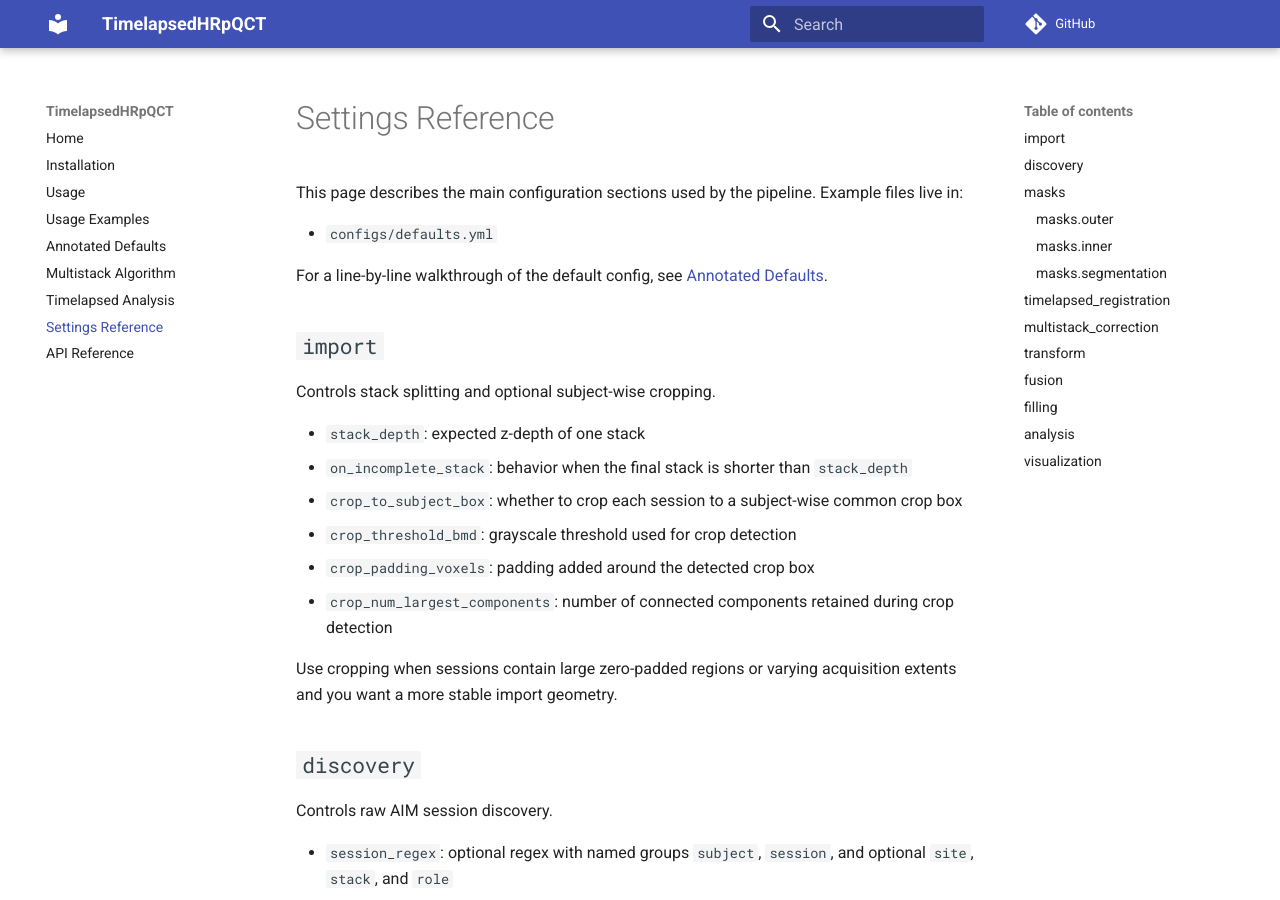
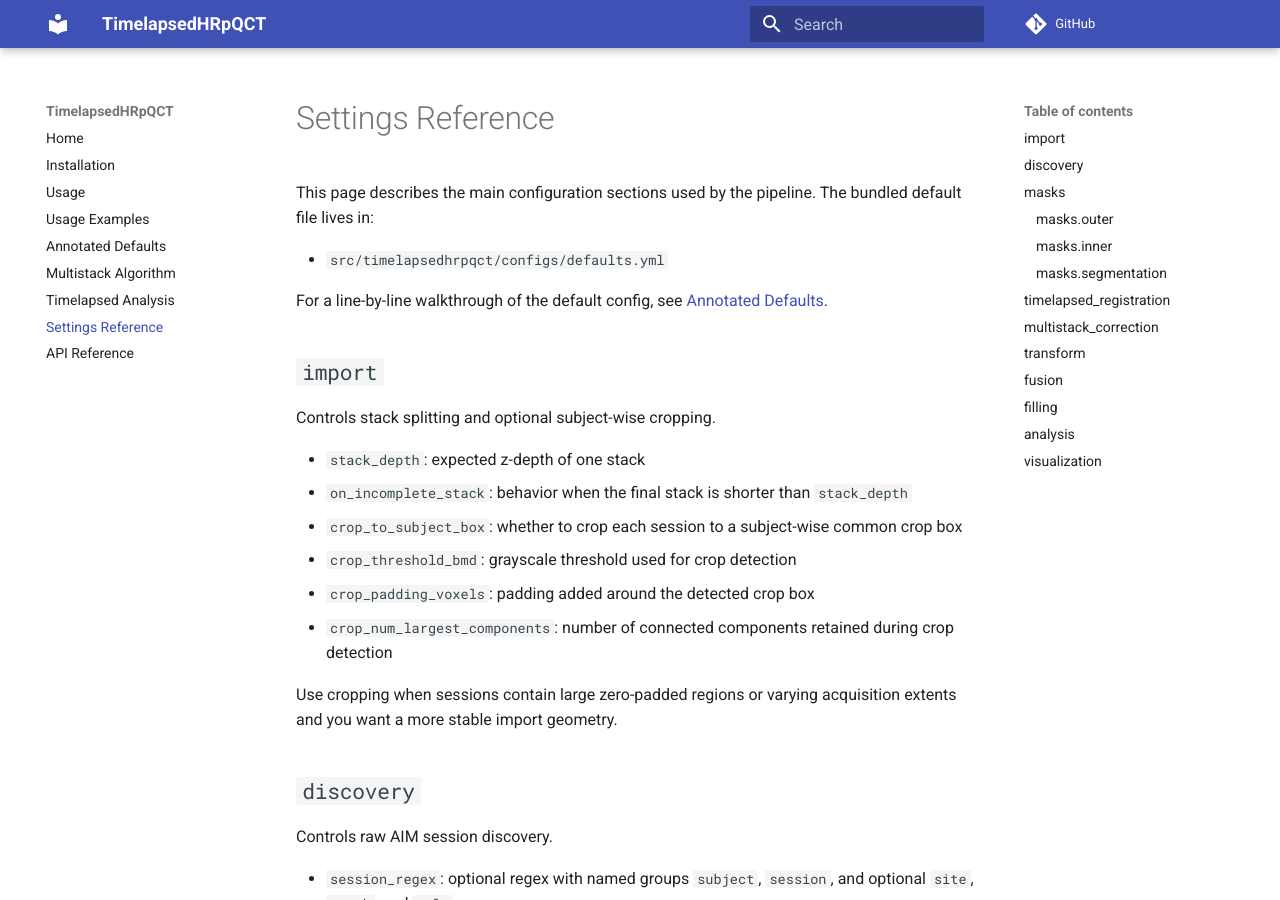
Before and after one commit to wallematthias/TimelapsedHRpQCT, an MkDocs documentation site: the page built from docs/settings.md, in a window 1280 px wide and 900 px high. Built offline with MkDocs 1.6.1 and Material for MkDocs 9.7.7, drawn with Linux system fonts in a browser that asks for light colours; comment, search, counter and statistics services are not loaded.

Commit message:
Config: keep only bundled defaults.yml and update docs/tests

```diff
--- a/docs/settings.md
+++ b/docs/settings.md
@@ -1,8 +1,8 @@
 # Settings Reference
 
-This page describes the main configuration sections used by the pipeline. Example files live in:
+This page describes the main configuration sections used by the pipeline. The bundled default file lives in:
 
-- `configs/defaults.yml`
+- `src/timelapsedhrpqct/configs/defaults.yml`
 
 For a line-by-line walkthrough of the default config, see [Annotated Defaults](./defaults_annotated.md).
 
```
Also changed, not shown: README.md (+2 -2 lines), docs/defaults_annotated.md (+1 -1 lines), docs/installation.md (+1 -1 lines), docs/usage.md (+2 -2 lines), 3 other files.
